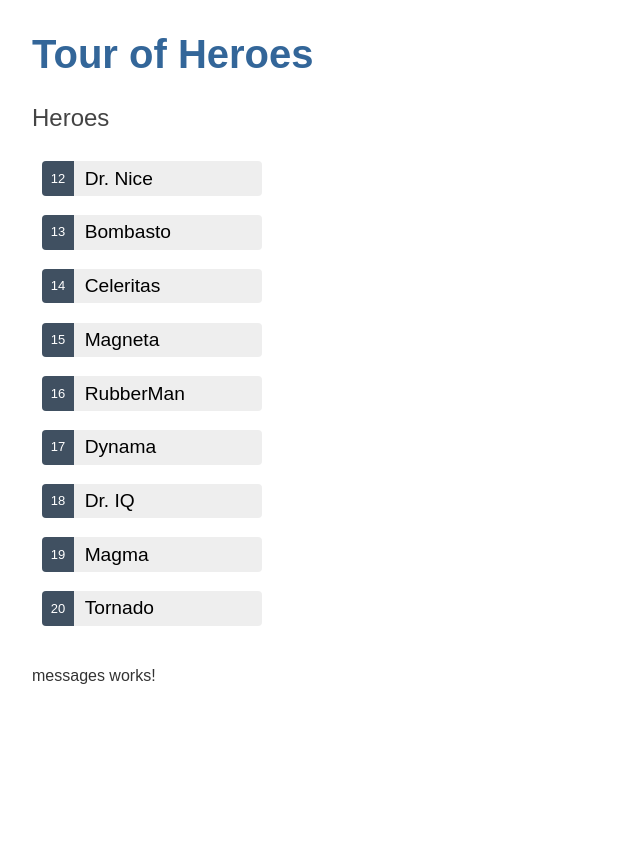
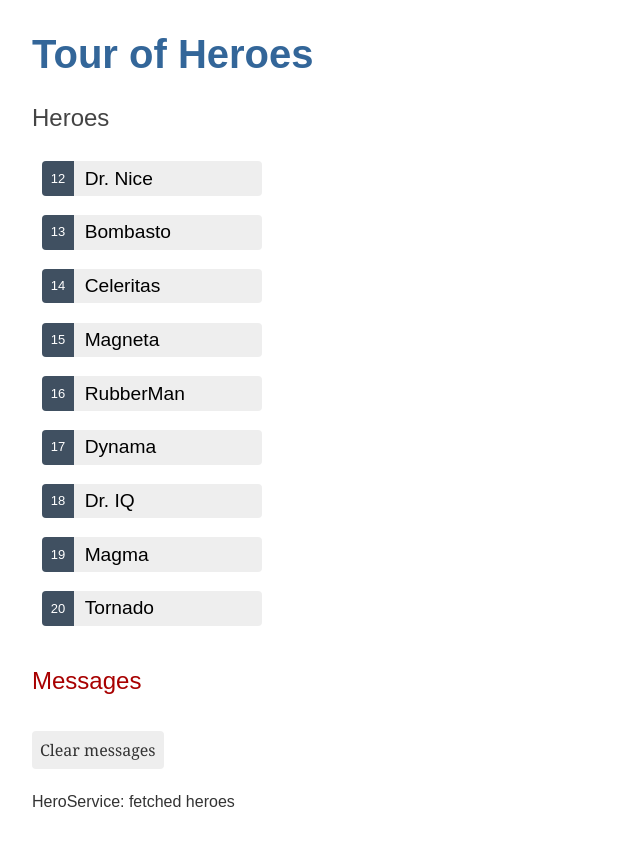
Before and after one commit to grossmann94/angular-tour-of-heroes, an Angular app: page / in a window 1280 px wide. Shown: the whole page, without its empty margins (0-640 px from the left). Before the commit the page ends 800 px from the top, so only its background shows below. Built offline with nearby package versions, Linux system fonts and the light colour scheme.

Commit message:
implemented messages when fetched and clicked

```diff
--- a/src/app/hero.service.ts
+++ b/src/app/hero.service.ts
@@ -2,6 +2,7 @@ import { Injectable } from '@angular/core';
 import { Hero } from './hero';
 import { HEROES } from './mock-heroes';
 import { Observable, of } from 'rxjs';
+import { MessageService } from './message.service';
 
 @Injectable({
   providedIn: 'root',
@@ -9,7 +10,8 @@ import { Observable, of } from 'rxjs';
 export class HeroService {
   getHeroes(): Observable<Hero[]> {
     const heroes = of(HEROES);
+    this.messageService.add('HeroService: fetched heroes');
     return heroes;
   }
-  constructor() {}
+  constructor(private messageService: MessageService) {}
 }
--- a/src/app/heroes/heroes.component.ts
+++ b/src/app/heroes/heroes.component.ts
@@ -1,14 +1,18 @@
-import { Component } from '@angular/core';
+import { Component, OnInit } from '@angular/core';
 import { Hero } from '../hero';
 import { HeroService } from '../hero.service';
+import { MessageService } from '../message.service';
 
 @Component({
   selector: 'app-heroes',
   templateUrl: './heroes.component.html',
   styleUrls: ['./heroes.component.css'],
 })
-export class HeroesComponent {
-  constructor(private heroService: HeroService) {}
+export class HeroesComponent implements OnInit {
+  constructor(
+    private heroService: HeroService,
+    private messageService: MessageService
+  ) {}
 
   heroes?: Hero[];
   selectedHero?: Hero;
@@ -19,6 +23,7 @@ export class HeroesComponent {
 
   onSelect(hero: Hero) {
     this.selectedHero = hero;
+    this.messageService.add(`clicked on hero with id ${hero.id}`);
   }
 
   getHeroes() {
--- a/src/app/message.service.ts
+++ b/src/app/message.service.ts
@@ -1,9 +1,18 @@
 import { Injectable } from '@angular/core';
 
 @Injectable({
-  providedIn: 'root'
+  providedIn: 'root',
 })
 export class MessageService {
+  messages: string[] = [];
 
-  constructor() { }
+  add(message: string) {
+    this.messages.push(message);
+  }
+
+  clear() {
+    this.messages = [];
+  }
+
+  constructor() {}
 }
--- a/src/app/messages/messages.component.css
+++ b/src/app/messages/messages.component.css
@@ -0,0 +1,19 @@
+/* MessagesComponent's private CSS styles */
+h2 {
+  color: #a80000;
+  font-family: Arial, Helvetica, sans-serif;
+  font-weight: lighter;
+}
+
+.clear {
+  color: #333;
+  background-color: #eee;
+  margin-bottom: 8px;
+  padding: 0.5rem;
+  border-radius: 4px;
+  font-size: 1rem;
+}
+.clear:hover {
+  color: white;
+  background-color: #42545c;
+}
--- a/src/app/messages/messages.component.html
+++ b/src/app/messages/messages.component.html
@@ -1 +1,11 @@
-<p>messages works!</p>
+<div *ngIf="messageService.messages.length">
+  <h2>Messages</h2>
+
+  <button type="button" class="clear" (click)="this.messageService.clear()">
+    Clear messages
+  </button>
+
+  <div *ngFor="let m of this.messageService.messages.reverse()">
+    <p>{{ m }}</p>
+  </div>
+</div>
--- a/src/app/messages/messages.component.ts
+++ b/src/app/messages/messages.component.ts
@@ -1,10 +1,11 @@
 import { Component } from '@angular/core';
+import { MessageService } from '../message.service';
 
 @Component({
   selector: 'app-messages',
   templateUrl: './messages.component.html',
-  styleUrls: ['./messages.component.css']
+  styleUrls: ['./messages.component.css'],
 })
 export class MessagesComponent {
-
+  constructor(public messageService: MessageService) {}
 }
```
